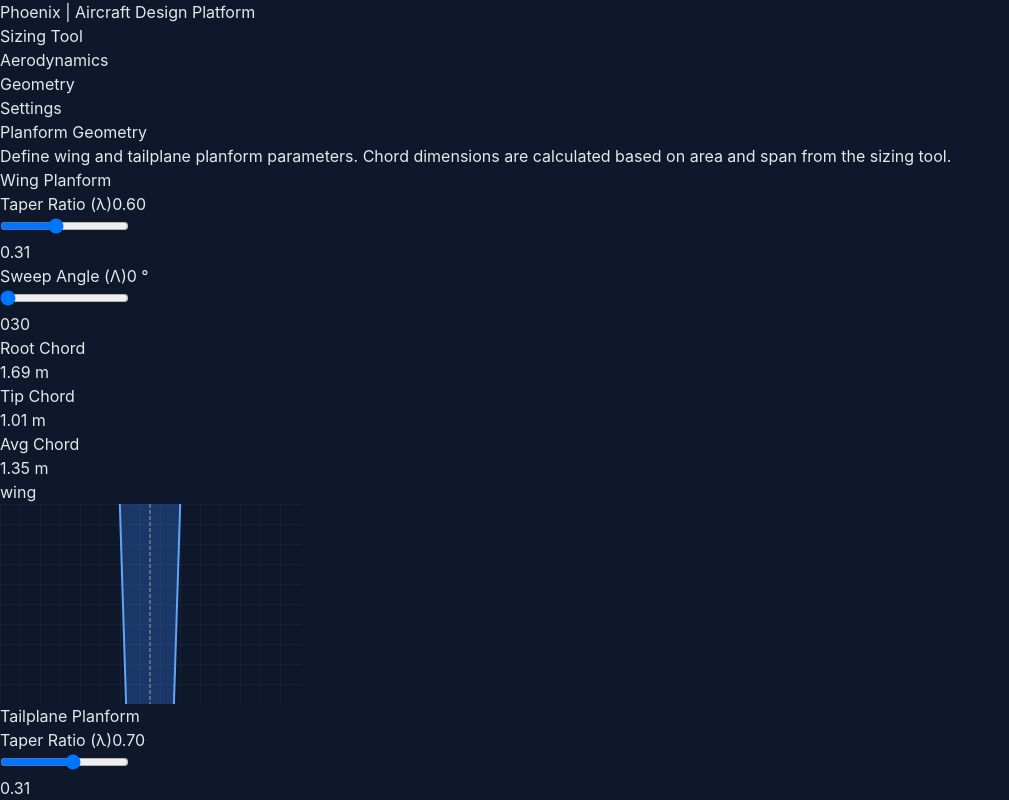
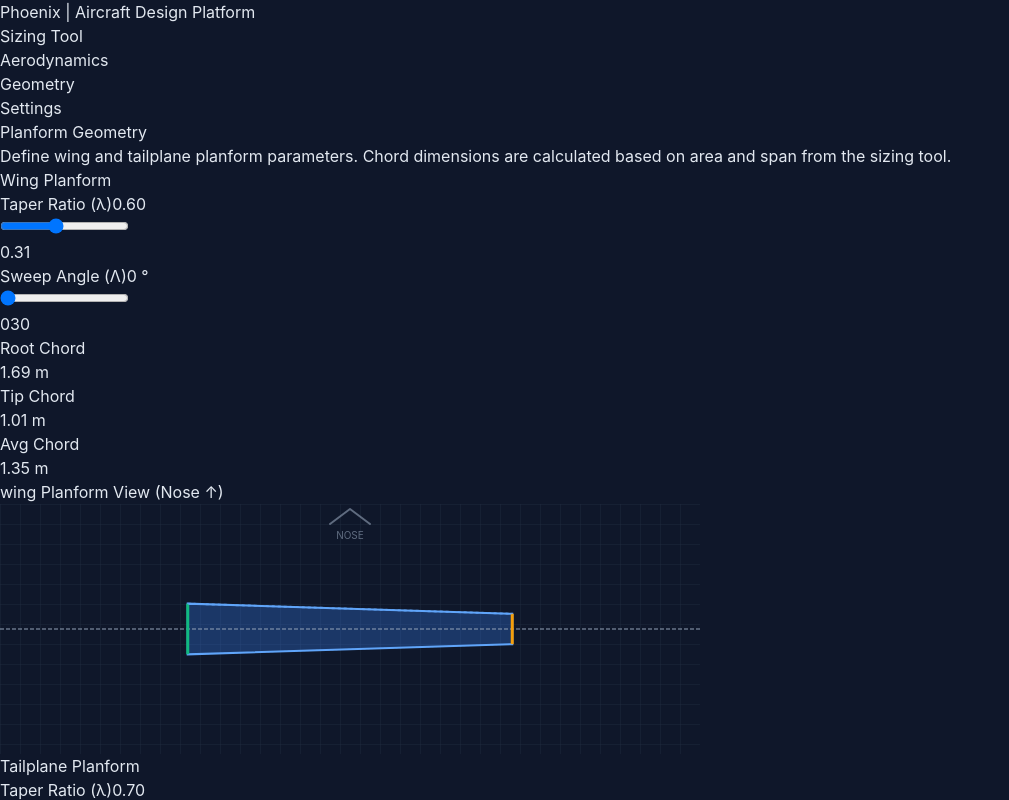
Before and after one commit to Janloo/phoenix, a React (Vite) app in the folder phoenix-web/: page / in a window 1280 px wide. Both pictures are taken after a click on the item "Geometry". Shown: the top 800 px of the page, without its empty margins (0-1009 px from the left). Built offline with nearby package versions, Linux system fonts and the light colour scheme.

Commit message:
feat: Create initial application framework with a requirement input form, unit system persistence, and reactive geometry sizing.

```diff
--- a/phoenix-web/src/components/Geometry.tsx
+++ b/phoenix-web/src/components/Geometry.tsx
@@ -48,33 +48,42 @@ export const Geometry: React.FC<Props> = ({ reqs, onChange, unitSystem }) => {
         </div>
     );
 
-    // Planform visualization
+    // Planform visualization (horizontal orientation, nose pointing up)
     const PlanformSVG = ({ rootChord, tipChord, span, sweep, title }: any) => {
-        const scale = 40; // pixels per meter
-        const width = 300;
-        const height = 200;
+        const scale = 30; // pixels per meter
+        const width = 700; // Wider for horizontal layout
+        const height = 250;
 
         // Scale chords and span to fit
         const displaySpan = span * scale;
         const displayRoot = rootChord * scale;
         const displayTip = tipChord * scale;
-        const displaySweep = Math.tan(sweep * Math.PI / 180) * (displaySpan / 2);
+
+        // Sweep angle: offset ONLY at the leading edge
+        // Leading edge sweeps back (positive Y direction)
+        const sweepOffsetLE = Math.tan(sweep * Math.PI / 180) * (displaySpan / 2);
 
         // Center in canvas
         const centerX = width / 2;
         const centerY = height / 2;
 
-        // Wing points (trapezoid)
+        // Wing points - View from above, nose pointing up (negative Y)
+        // Span runs left-right (X axis)
+        // Forward/aft runs up-down (Y axis, negative Y = nose/forward)
         const points = [
-            [centerX - displayRoot / 2, centerY - displaySpan / 2],
-            [centerX + displayRoot / 2, centerY - displaySpan / 2],
-            [centerX + displayTip / 2 + displaySweep, centerY + displaySpan / 2],
-            [centerX - displayTip / 2 + displaySweep, centerY + displaySpan / 2]
+            // Root leading edge (left side, nose/forward - negative Y)
+            [centerX - displaySpan / 2, centerY - displayRoot / 2],
+            // Root trailing edge (left side, tail/aft - positive Y)
+            [centerX - displaySpan / 2, centerY + displayRoot / 2],
+            // Tip trailing edge (right side, tail/aft - NO sweep, stays aligned)
+            [centerX + displaySpan / 2, centerY + displayTip / 2],
+            // Tip leading edge (right side, nose/forward - SWEPT BACK)
+            [centerX + displaySpan / 2, centerY - displayTip / 2 + sweepOffsetLE]
         ];
 
         return (
             <div className="space-y-2">
-                <h4 className="text-sm font-semibold text-slate-300">{title}</h4>
+                <h4 className="text-sm font-semibold text-slate-300 capitalize">{title} Planform View (Nose ↑)</h4>
                 <div className="bg-slate-900 rounded-lg border border-slate-700 overflow-hidden">
                     <svg width={width} height={height} className="opacity-90">
                         {/* Grid */}
@@ -94,36 +103,73 @@ export const Geometry: React.FC<Props> = ({ reqs, onChange, unitSystem }) => {
                             strokeWidth="2"
                         />
 
-                        {/* Centerline */}
+                        {/* Centerline (horizontal, along span) */}
                         <line
-                            x1={centerX}
-                            y1={0}
-                            x2={centerX}
-                            y2={height}
+                            x1={0}
+                            y1={centerY}
+                            x2={width}
+                            y2={centerY}
                             stroke="#94a3b8"
                             strokeWidth="1"
                             strokeDasharray="4 2"
                         />
 
-                        {/* Root chord marker */}
+                        {/* Root chord marker (left edge) - Green */}
                         <line
                             x1={points[0][0]}
                             y1={points[0][1]}
                             x2={points[1][0]}
                             y2={points[1][1]}
                             stroke="#10b981"
-                            strokeWidth="2"
+                            strokeWidth="3"
                         />
 
-                        {/* Tip chord marker */}
+                        {/* Tip chord marker (right edge) - Amber */}
                         <line
                             x1={points[3][0]}
                             y1={points[3][1]}
                             x2={points[2][0]}
                             y2={points[2][1]}
                             stroke="#f59e0b"
+                            strokeWidth="3"
+                        />
+
+                        {/* Leading edge line (shows sweep angle) */}
+                        <line
+                            x1={points[0][0]}
+                            y1={points[0][1]}
+                            x2={points[3][0]}
+                            y2={points[3][1]}
+                            stroke="#60a5fa"
                             strokeWidth="2"
+                            strokeDasharray="3 3"
+                            opacity="0.7"
                         />
+
+                        {/* Trailing edge line (should be straight across) */}
+                        <line
+                            x1={points[1][0]}
+                            y1={points[1][1]}
+                            x2={points[2][0]}
+                            y2={points[2][1]}
+                            stroke="#60a5fa"
+                            strokeWidth="1"
+                            strokeDasharray="2 2"
+                            opacity="0.5"
+                        />
+
+                        {/* Nose direction indicator */}
+                        <g opacity="0.6">
+                            <path
+                                d={`M ${centerX - 20} ${20} L ${centerX} ${5} L ${centerX + 20} ${20}`}
+                                fill="none"
+                                stroke="#94a3b8"
+                                strokeWidth="2"
+                                strokeLinecap="round"
+                                strokeLinejoin="round"
+                            />
+                            <text x={centerX} y={35} fontSize="10" fill="#94a3b8" textAnchor="middle">NOSE</text>
+                        </g>
                     </svg>
                 </div>
             </div>
@@ -139,12 +185,13 @@ export const Geometry: React.FC<Props> = ({ reqs, onChange, unitSystem }) => {
                 </p>
             </div>
 
-            <div className="grid grid-cols-1 lg:grid-cols-2 gap-8">
+            <div className="space-y-8">
                 {/* WING SECTION */}
-                <div className="bg-slate-800 p-6 rounded-xl shadow-2xl border border-slate-700 space-y-6">
-                    <h3 className="text-xl font-semibold text-blue-400">Wing Planform</h3>
+                <div className="bg-slate-800 p-6 rounded-xl shadow-2xl border border-slate-700">
+                    <h3 className="text-xl font-semibold text-blue-400 mb-6">Wing Planform</h3>
 
-                    {/* User Controls */}
+                    <div className="grid grid-cols-1 lg:grid-cols-3 gap-6">
+                        {/* Left: User Controls */}
                         <div className="space-y-4">
                             <Slider
                                 label="Taper Ratio (λ)"
@@ -165,25 +212,26 @@ export const Geometry: React.FC<Props> = ({ reqs, onChange, unitSystem }) => {
                                 step={1}
                                 unit="°"
                             />
-                    </div>
 
                             {/* Calculated Values */}
-                    <div className="grid grid-cols-3 gap-3 p-4 bg-slate-900/50 rounded-lg border border-slate-700">
-                        <div className="text-center">
-                            <p className="text-xs text-slate-500 uppercase mb-1">Root Chord</p>
-                            <p className="text-lg font-bold text-green-400">{convertLength(wingRootChord, unitSystem).toFixed(2)} <span className="text-xs text-slate-500">{config.lengthShort}</span></p>
+                            <div className="grid grid-cols-1 gap-3 p-4 bg-slate-900/50 rounded-lg border border-slate-700">
+                                <div className="flex justify-between items-center">
+                                    <p className="text-xs text-slate-500 uppercase">Root Chord</p>
+                                    <p className="text-sm font-bold text-green-400">{convertLength(wingRootChord, unitSystem).toFixed(2)} <span className="text-xs text-slate-500">{config.lengthShort}</span></p>
                                 </div>
-                        <div className="text-center">
-                            <p className="text-xs text-slate-500 uppercase mb-1">Tip Chord</p>
-                            <p className="text-lg font-bold text-amber-400">{convertLength(wingTipChord, unitSystem).toFixed(2)} <span className="text-xs text-slate-500">{config.lengthShort}</span></p>
+                                <div className="flex justify-between items-center">
+                                    <p className="text-xs text-slate-500 uppercase">Tip Chord</p>
+                                    <p className="text-sm font-bold text-amber-400">{convertLength(wingTipChord, unitSystem).toFixed(2)} <span className="text-xs text-slate-500">{config.lengthShort}</span></p>
                                 </div>
-                        <div className="text-center">
-                            <p className="text-xs text-slate-500 uppercase mb-1">Avg Chord</p>
-                            <p className="text-lg font-bold text-blue-400">{convertLength(wingMAC, unitSystem).toFixed(2)} <span className="text-xs text-slate-500">{config.lengthShort}</span></p>
+                                <div className="flex justify-between items-center">
+                                    <p className="text-xs text-slate-500 uppercase">Avg Chord</p>
+                                    <p className="text-sm font-bold text-blue-400">{convertLength(wingMAC, unitSystem).toFixed(2)} <span className="text-xs text-slate-500">{config.lengthShort}</span></p>
+                                </div>
                             </div>
                         </div>
 
-                    {/* Visual */}
+                        {/* Right: Visual (spans 2 columns) */}
+                        <div className="lg:col-span-2">
                             <PlanformSVG
                                 rootChord={wingRootChord}
                                 tipChord={wingTipChord}
@@ -192,12 +240,15 @@ export const Geometry: React.FC<Props> = ({ reqs, onChange, unitSystem }) => {
                                 title="wing"
                             />
                         </div>
+                    </div>
+                </div>
 
                 {/* TAILPLANE SECTION */}
-                <div className="bg-slate-800 p-6 rounded-xl shadow-2xl border border-slate-700 space-y-6">
-                    <h3 className="text-xl font-semibold text-blue-400">Tailplane Planform</h3>
+                <div className="bg-slate-800 p-6 rounded-xl shadow-2xl border border-slate-700">
+                    <h3 className="text-xl font-semibold text-blue-400 mb-6">Tailplane Planform</h3>
 
-                    {/* User Controls */}
+                    <div className="grid grid-cols-1 lg:grid-cols-3 gap-6">
+                        {/* Left: User Controls */}
                         <div className="space-y-4">
                             <Slider
                                 label="Taper Ratio (λ)"
@@ -218,25 +269,26 @@ export const Geometry: React.FC<Props> = ({ reqs, onChange, unitSystem }) => {
                                 step={1}
                                 unit="°"
                             />
-                    </div>
 
                             {/* Calculated Values */}
-                    <div className="grid grid-cols-3 gap-3 p-4 bg-slate-900/50 rounded-lg border border-slate-700">
-                        <div className="text-center">
-                            <p className="text-xs text-slate-500 uppercase mb-1">Root Chord</p>
-                            <p className="text-lg font-bold text-green-400">{convertLength(tailRootChord, unitSystem).toFixed(2)} <span className="text-xs text-slate-500">{config.lengthShort}</span></p>
+                            <div className="grid grid-cols-1 gap-3 p-4 bg-slate-900/50 rounded-lg border border-slate-700">
+                                <div className="flex justify-between items-center">
+                                    <p className="text-xs text-slate-500 uppercase">Root Chord</p>
+                                    <p className="text-sm font-bold text-green-400">{convertLength(tailRootChord, unitSystem).toFixed(2)} <span className="text-xs text-slate-500">{config.lengthShort}</span></p>
                                 </div>
-                        <div className="text-center">
-                            <p className="text-xs text-slate-500 uppercase mb-1">Tip Chord</p>
-                            <p className="text-lg font-bold text-amber-400">{convertLength(tailTipChord, unitSystem).toFixed(2)} <span className="text-xs text-slate-500">{config.lengthShort}</span></p>
+                                <div className="flex justify-between items-center">
+                                    <p className="text-xs text-slate-500 uppercase">Tip Chord</p>
+                                    <p className="text-sm font-bold text-amber-400">{convertLength(tailTipChord, unitSystem).toFixed(2)} <span className="text-xs text-slate-500">{config.lengthShort}</span></p>
                                 </div>
-                        <div className="text-center">
-                            <p className="text-xs text-slate-500 uppercase mb-1">Avg Chord</p>
-                            <p className="text-lg font-bold text-blue-400">{convertLength(tailMAC, unitSystem).toFixed(2)} <span className="text-xs text-slate-500">{config.lengthShort}</span></p>
+                                <div className="flex justify-between items-center">
+                                    <p className="text-xs text-slate-500 uppercase">Avg Chord</p>
+                                    <p className="text-sm font-bold text-blue-400">{convertLength(tailMAC, unitSystem).toFixed(2)} <span className="text-xs text-slate-500">{config.lengthShort}</span></p>
+                                </div>
                             </div>
                         </div>
 
-                    {/* Visual */}
+                        {/* Right: Visual (spans 2 columns) */}
+                        <div className="lg:col-span-2">
                             <PlanformSVG
                                 rootChord={tailRootChord}
                                 tipChord={tailTipChord}
@@ -244,6 +296,8 @@ export const Geometry: React.FC<Props> = ({ reqs, onChange, unitSystem }) => {
                                 sweep={reqs.tailSweep}
                                 title="tail"
                             />
+                        </div>
+                    </div>
                 </div>
             </div>
 
@@ -255,7 +309,7 @@ export const Geometry: React.FC<Props> = ({ reqs, onChange, unitSystem }) => {
                     </svg>
                     <div className="text-sm text-blue-200">
                         <p className="font-semibold mb-1">Note:</p>
-                        <p>Chord dimensions are automatically calculated based on wing/tail area and span from the Sizing Tool. Adjust the taper ratio and sweep angle to refine the planform shape.</p>
+                        <p>Chord dimensions are automatically calculated based on wing/tail area and span from the Sizing Tool. Sweep angle is applied to the leading edge. The trailing edge remains straight across for visualization clarity.</p>
                     </div>
                 </div>
             </div>
```
Lines whose indentation alone changed are shown as unchanged.
